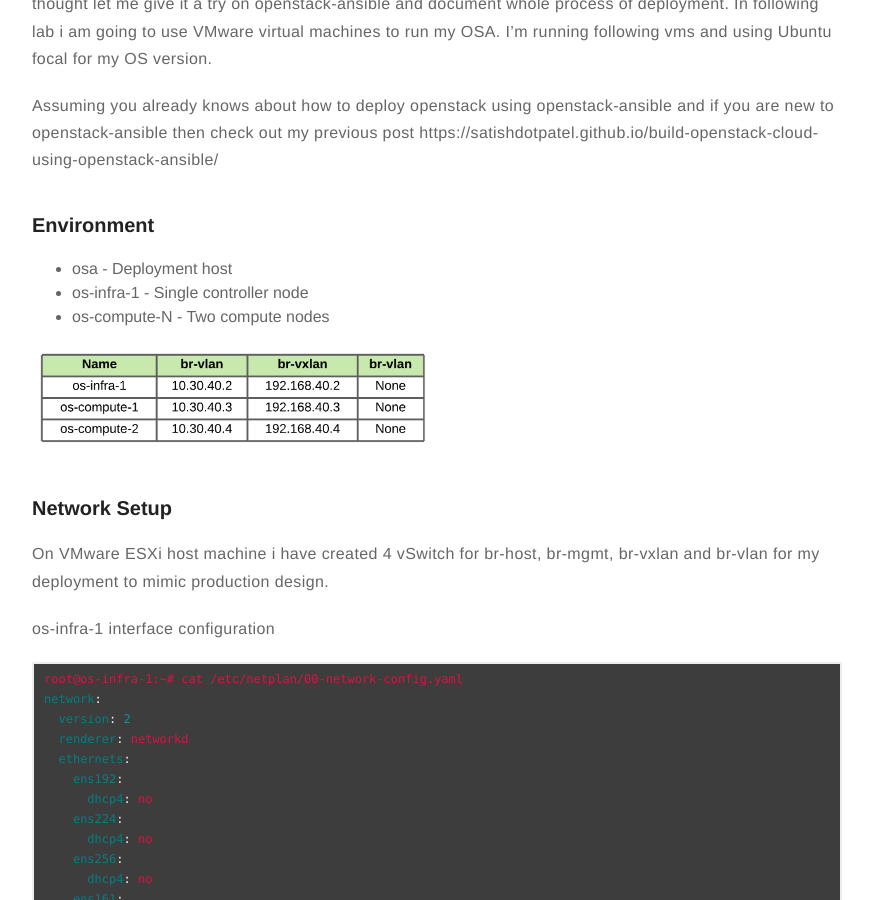
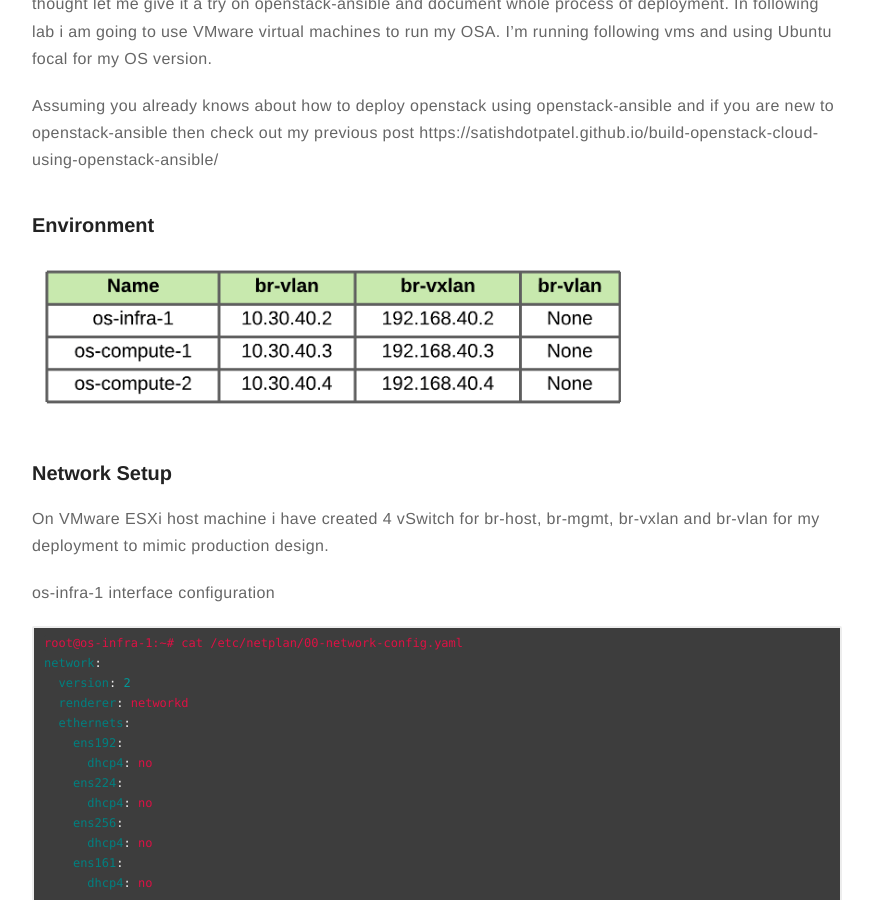
Before and after one commit to satishdotpatel/satishdotpatel.github.io, a Jekyll site: the page built from _posts/2021-03-29-openstack-ansible-ovn-deployment-part1.markdown, in a window 1280 px wide and 900 px high, scrolled down 511 px. Shown: the whole window, without its empty margins (203-1076 px from the left). Built offline with Jekyll 4.4.1, drawn with Linux system fonts in a browser that asks for light colours; comment, search, counter and statistics services are not loaded.

Commit message:
adding table

```diff
--- a/_posts/2021-03-29-openstack-ansible-ovn-deployment-part1.markdown
+++ b/_posts/2021-03-29-openstack-ansible-ovn-deployment-part1.markdown
@@ -23,11 +23,7 @@
 
 ### Environment
 
-* osa - Deployment host
-* os-infra-1 - Single controller node
-* os-compute-N - Two compute nodes
-
-![<img>](/assets/images/2021-03-29-openstack-ansible-ovn-deployment/env-table.png){: width="400" }
+![<img>](/assets/images/2021-03-29-openstack-ansible-ovn-deployment/env-table.png){: width="600" }
 
 ### Network Setup
 
```
